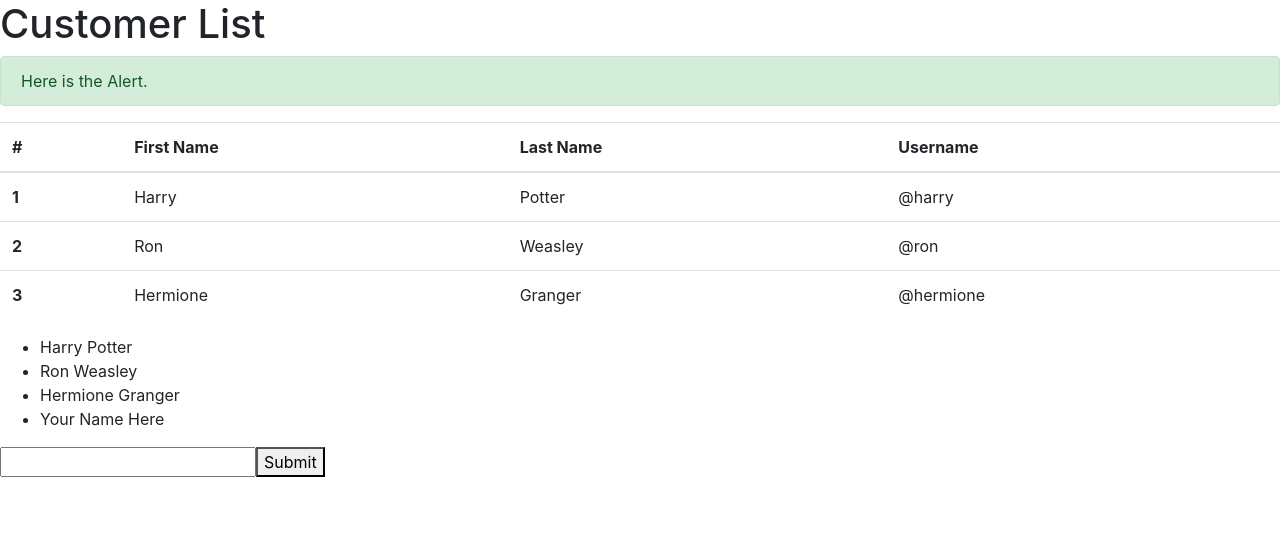
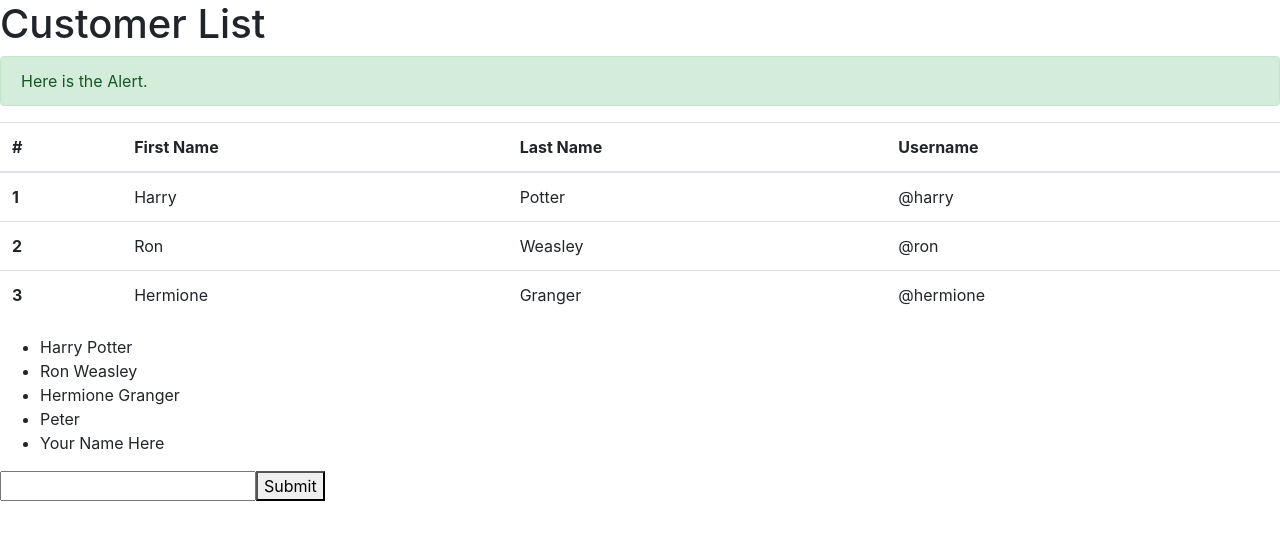
Before and after one commit to vikas-ss/customer-app, a React (Create React App) app: page / in a window 1280 px wide. Shown: the top 540 px of the page. Built offline with nearby package versions, Linux system fonts and the light colour scheme.

Commit message:
Added name

```diff
--- a/src/Customer.js
+++ b/src/Customer.js
@@ -7,6 +7,7 @@ class Customer extends React.Component{
 			<li>Harry Potter</li>
 			<li>Ron Weasley</li>
 			<li>Hermione Granger</li>
+			<li>Peter</li>
 			</div>
 		);
 	}
```
